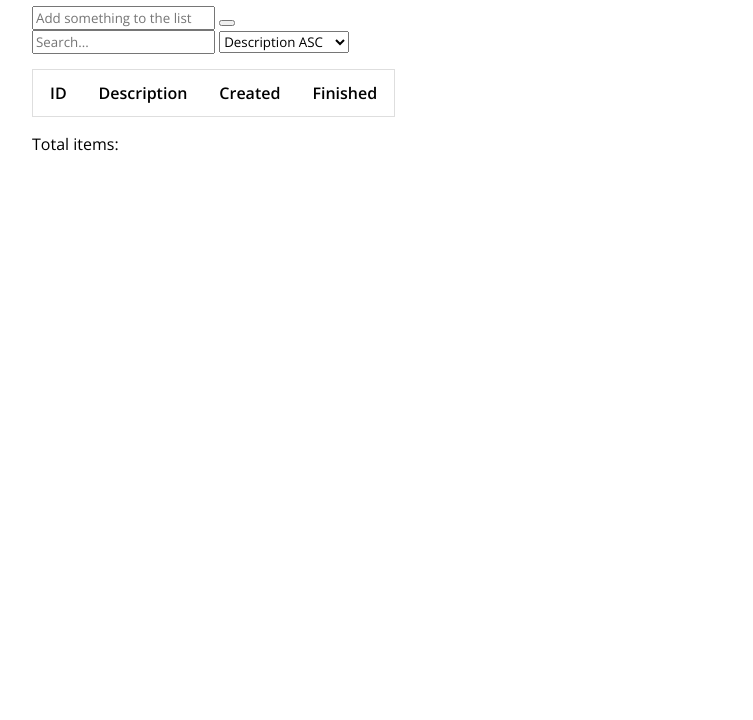
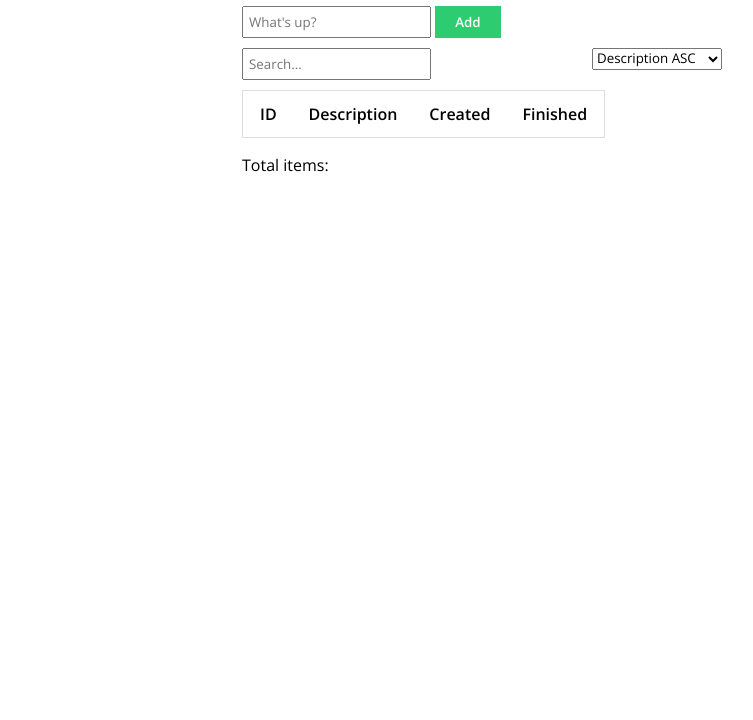
Before and after one commit to emaale/jswebbmoment4, a website: page public/index.html in a window 1280 px wide. Shown: the part 80-800 px from the top of the page, without its empty margins (158-911 px from the left). Drawn offline with nearby package versions, Linux system fonts and the light colour scheme; no server answers.

Commit message:
Added design through CSS

```diff
--- a/package.json
+++ b/package.json
@@ -4,6 +4,7 @@
   "description": "A todo application",
   "main": "index.js",
   "scripts": {
+    "start": "node index.js",
     "test": "echo \"Error: no test specified\" && exit 1"
   },
   "author": "",
--- a/public/css/styles.css
+++ b/public/css/styles.css
@@ -10,18 +10,28 @@ body {
 }
 
 .page-wrapper {
-	max-width: 900px;
+	max-width: 480px;
 	margin: 0 auto;
 }
 
 .controls {
-	margin: 0 0 15px 0;
+	margin: 0 0 10px 0;
 }
-.controls {
-
+.controls .create-todoitem {
+	margin-bottom: 10px;
 }
-.controls {
-
+.controls .create-todoitem button {
+	padding: 7px 20px;
+	border: none;
+	color: white;
+	background: #2ecc71;
+	font-weight: 600;
+}
+.controls input {
+	padding: 5px;
+}
+.controls select {
+	float: right;
 }
 
 table {
--- a/public/index.html
+++ b/public/index.html
@@ -14,8 +14,8 @@
 
 		<aside class="controls">
 			<form class="create-todoitem">
-				<input type="text" placeholder="Add something to the list" ng-model="newDescription" required>
-				<button ng-click="createTodoItem(newDescription)"></button>
+				<input type="text" placeholder="What's up?" ng-model="newDescription" required>
+				<button ng-click="createTodoItem(newDescription)">Add</button>
 			</form>
 
 			<input type="text" placeholder="Search..." ng-model="searchFilter">
--- a/public/js/controllers.js
+++ b/public/js/controllers.js
@@ -12,8 +12,12 @@ courseApp.controller("todoCtrl", ["$scope", "$http", function($scope, $http) {
 	$scope.createTodoItem = function(desc) {
 		$http.post("/todoitem", {description: desc}).
 			then(function(response) {
-				// Add the newly created todoitem to the todoitems array
-				$scope.todoitems.push(response.data.todoitem);
+				if(desc != "") {
+					// Add the newly created todoitem to the todoitems array
+					$scope.todoitems.push(response.data.todoitem);
+				}
+
+				$scope.showInput = true;
 			});
 	};
 
--- a/todoitems.json
+++ b/todoitems.json
@@ -1 +1 @@
-[{"id":0,"description":"Test","isFinished":false,"created_at":"2015-09-23T20:45:41.984Z"},{"id":1,"description":"sdfsdfsdf","isFinished":false,"created_at":"2015-09-23T23:30:20.845Z"},{"id":2,"description":"sdfsdfsdf","isFinished":false,"created_at":"2015-09-23T23:30:22.047Z"},{"id":3,"description":"sdfsdfsdf","isFinished":true,"created_at":"2015-09-23T23:30:32.598Z"},{"id":4,"description":"sdfsdfsdf","isFinished":true,"created_at":"2015-09-23T23:30:33.395Z"},{"id":5,"description":"sdfsdfsdf","isFinished":true,"created_at":"2015-09-23T23:30:34.205Z"},{"id":6,"description":"Hello","isFinished":false,"created_at":"2015-09-23T23:46:22.714Z"},{"id":7,"description":"Is this working?","isFinished":true,"created_at":"2015-09-23T23:46:28.416Z"},{"id":8,"description":"sdfsdf","isFinished":false,"created_at":"2015-09-23T23:51:16.977Z"}]
+[{"id":0,"description":"Test","isFinished":false,"created_at":"2015-09-23T20:45:41.984Z"},{"id":1,"description":"sdfsdfsdf","isFinished":false,"created_at":"2015-09-23T23:30:20.845Z"},{"id":2,"description":"sdfsdfsdf","isFinished":false,"created_at":"2015-09-23T23:30:22.047Z"},{"id":3,"description":"sdfsdfsdf","isFinished":true,"created_at":"2015-09-23T23:30:32.598Z"},{"id":4,"description":"sdfsdfsdf","isFinished":true,"created_at":"2015-09-23T23:30:33.395Z"},{"id":5,"description":"sdfsdfsdf","isFinished":true,"created_at":"2015-09-23T23:30:34.205Z"},{"id":6,"description":"Hello","isFinished":false,"created_at":"2015-09-23T23:46:22.714Z"},{"id":7,"description":"Is this working?","isFinished":false,"created_at":"2015-09-23T23:46:28.416Z"},{"id":8,"description":"sdfsdf","isFinished":false,"created_at":"2015-09-23T23:51:16.977Z"},{"id":9,"description":"argtb","isFinished":true,"created_at":"2015-10-03T21:13:53.170Z"},{"id":10,"description":"arbg","isFinished":false,"created_at":"2015-10-06T17:57:38.694Z"}]
```
